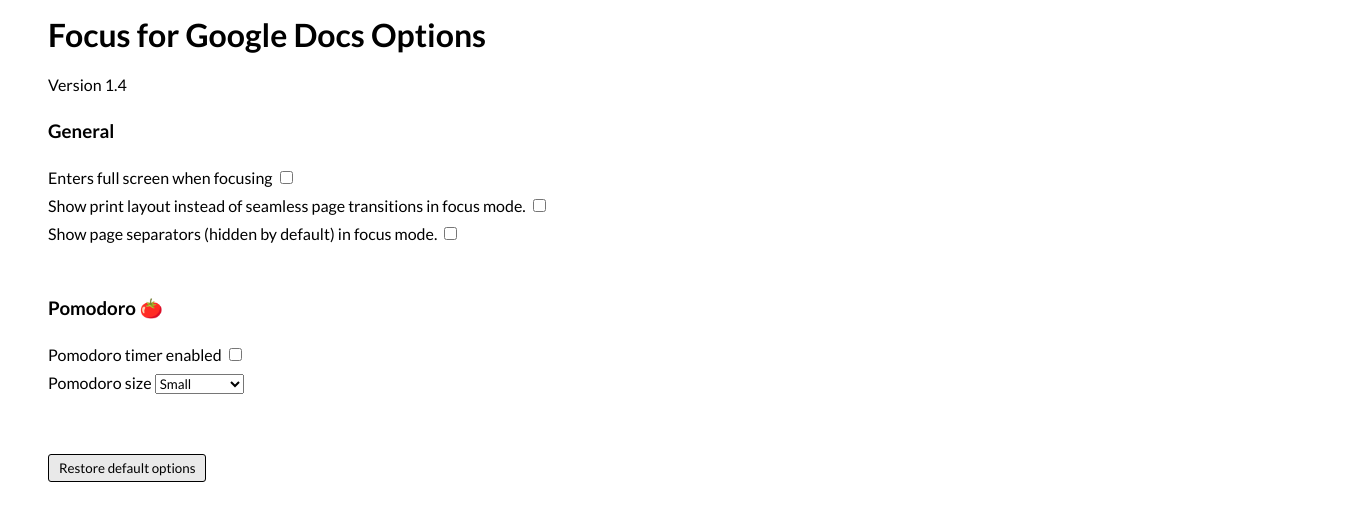
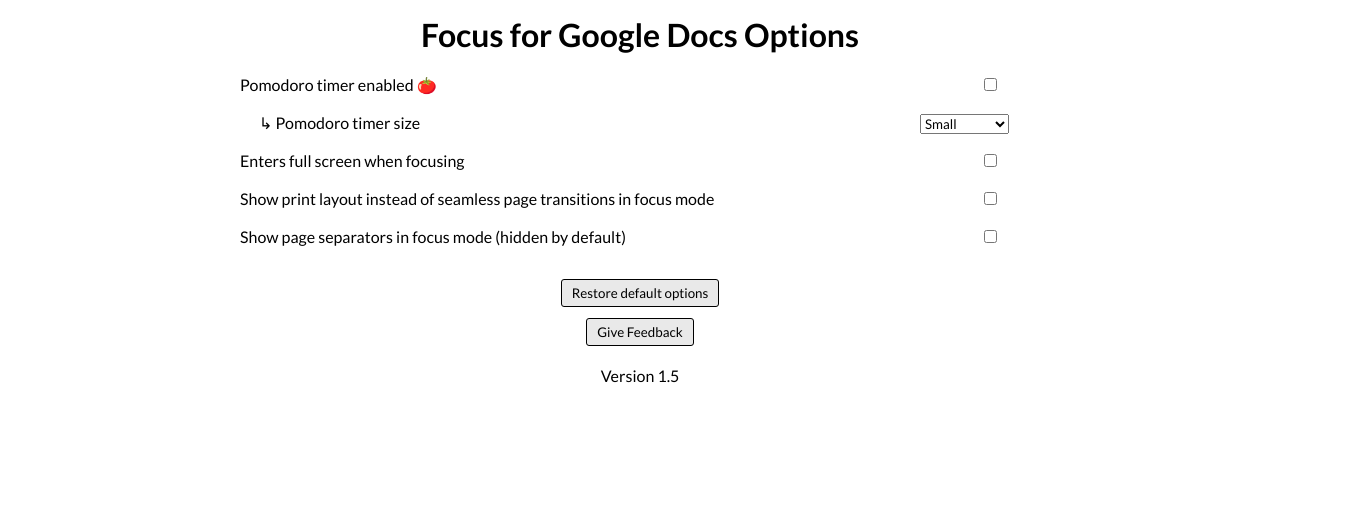
Before and after one commit to JoelGrayson/Focus-for-Google-Docs, a browser extension: page options/index.html in a window 1280 px wide. Shown: the whole page, 1352 px wide, since content can reach past the window. Drawn offline with Linux system fonts and the light colour scheme.

Commit message:
turn options into popup

```diff
--- a/options/index.html
+++ b/options/index.html
@@ -6,43 +6,53 @@
     <link rel="stylesheet" href="./ucjg.v4.css" />
 </head>
 <body>
-    <div class="j_container">
-        <h1>Focus for Google Docs Options</h1>
-        <p>Version 1.4</p>
+    <div class="j_container" style="min-width: 350px;">
+        <h1 style='text-align: center'>Focus for Google Docs Options</h1>
 
-        <h3>General</h3>
+        <div style='display: grid; grid-template-columns: 1fr 20px; gap: 10px; width: 95%;'>
+            <label for="pomodoroEnabled">Pomodoro timer enabled 🍅</label>
+            <div><input type="checkbox" id="pomodoroEnabled" /></div>
+        </div>
+
+        <div style='display: grid; grid-template-columns: 1fr 80px; gap: 10px; width: 95%; margin-block: 10px'>
+            <label for="zoom">&emsp; ↳ Pomodoro timer size</label>
             <div>
-            <label for="fullScreen">Enters full screen when focusing</label>
-            <input type="checkbox" id="fullScreen"/>
-        </div>
-        <div>
-            <label for="printLayout">Show print layout instead of seamless page transitions in focus mode.</label>
-            <input type="checkbox" id="printLayout"/>
-        </div>
-        <div>
-            <label for="printLayout">Show page separators (hidden by default) in focus mode.</label>
-            <input type="checkbox" id="showPageSeparators"/>
-        </div>
-        <br/>
-        <h3>Pomodoro 🍅</h3>
-        <div>
-            <label for="pomodoroEnabled">Pomodoro timer enabled</label>
-            <input type="checkbox" id="pomodoroEnabled" />
-        </div>
-        <div>
-            <label for="zoom">Pomodoro size</label>
                 <select id="zoom">
                     <option value="0.85">Small</option>
-                <option value="1">Normal</option>
-                <option value="1.15">Large</option>
-                <option value="1.3">Extra Large</option>
+                    <option value="1">Medium</option>
+                    <option value="1.15">Normal</option>
+                    <option value="1.3">Large</option>
+                    <option value="1.5">Extra Large</option>
                 </select>
             </div>
+        </div>
 
-        <br/><br/>
+        <div style='display: grid; grid-template-columns: 1fr 20px; gap: 10px; width: 95%;'>
+            <label for="fullScreen">Enters full screen when focusing</label>
+            <div><input type="checkbox" id="fullScreen"/></div>
 
+            <label for="printLayout">Show print layout instead of seamless page transitions in focus mode</label>
+            <div><input type="checkbox" id="printLayout"/></div>
+
+            <label for="showPageSeparators">Show page separators in focus mode (hidden by default)</label>
+            <div><input type="checkbox" id="showPageSeparators"/></div>
+        </div>
+
+        <br/>
+
+        <div style='display: flex; justify-content: center; flex-direction: column; align-items: center;'>
             <button id="restoreDefaults">Restore default options</button>
+
             <div id="status"></div>
+
+            <div style='margin-top: 10px;'>
+                <a href="https://forms.gle/A5t9ikLAe47gbNgj7" target="_blank">
+                    <button>Give Feedback</button>
+                </a>
+            </div>
+        </div>
+
+        <p style='text-align: center;'>Version 1.5</p>
 
         <script src="./options.js"></script>
     </div>
--- a/options/ucjg.v4.css
+++ b/options/ucjg.v4.css
@@ -34,7 +34,7 @@
     width: 100%;
     margin: 0 auto;
     line-height: 1.75rem;
-    padding: 0 2.5rem;
+    max-width: 800px;
 }
 
 .j_max-w { /* page width */
--- a/src/injected.ts
+++ b/src/injected.ts
@@ -1,4 +1,6 @@
 /// <reference types="chrome"/>
+
+const gray='#e5e5e5';
 
 type settingsT={
     fullScreen: boolean;
@@ -110,7 +112,8 @@
 
             document.getElementById('kix-horizontal-ruler-container')!.style.display='none'; //horizontal ruler
             document.getElementById('kix-vertical-ruler-container')!.style.display='none'; //horizontal ruler
-            (document.querySelector('.left-sidebar-container-content') as HTMLElement).style.display='none'; //TOC widget
+            (document.querySelector('.left-sidebar-container') as HTMLElement).style.background=gray; //TOC widget
+            // (document.querySelector('.left-sidebar-container-content') as HTMLElement).style.display='none'; //TOC widget
 
             const explorerWidget=document.querySelector('.docs-explore-widget') as HTMLElement;
             if (explorerWidget) explorerWidget.style.display='none'; //hide explore icon
```
Also changed, not shown: src/background.ts (+43 -43 lines), manifest.json. Lines whose indentation alone changed are shown as unchanged.
